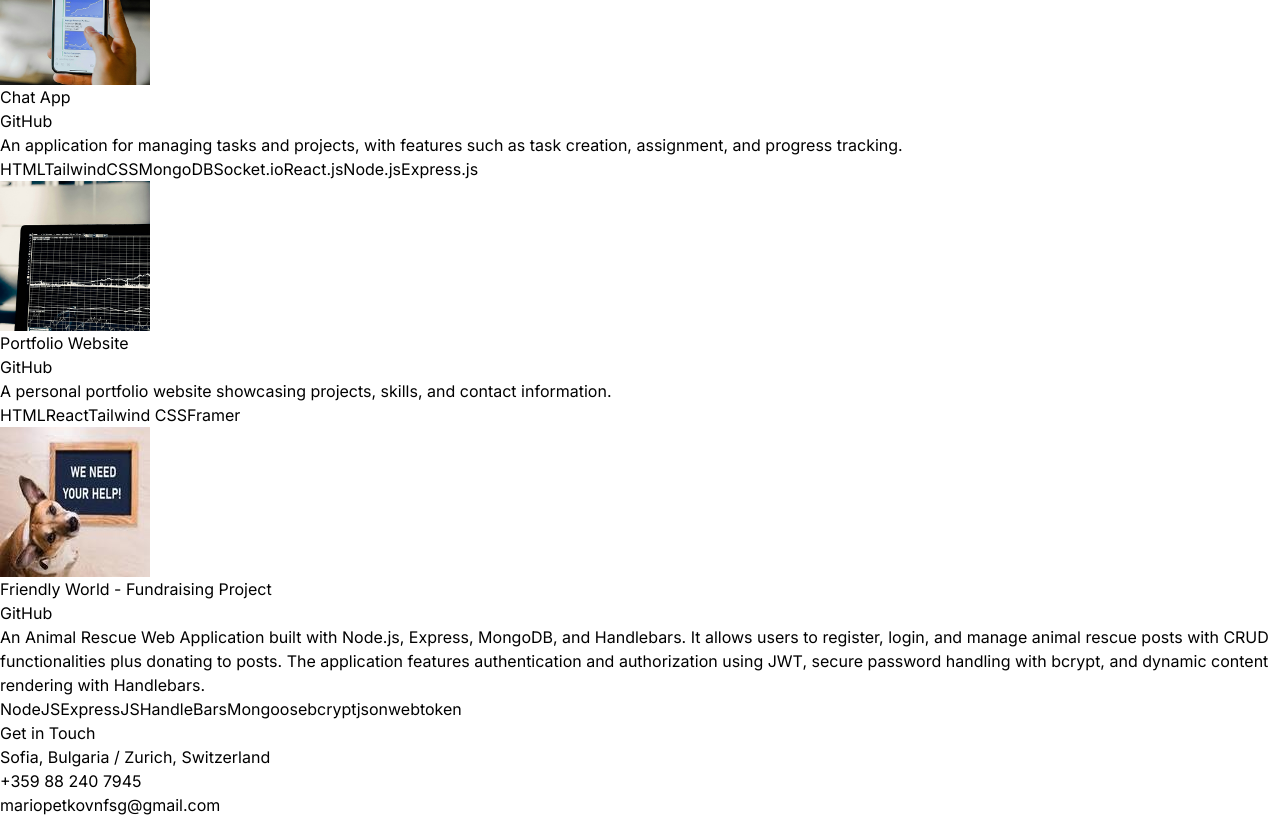
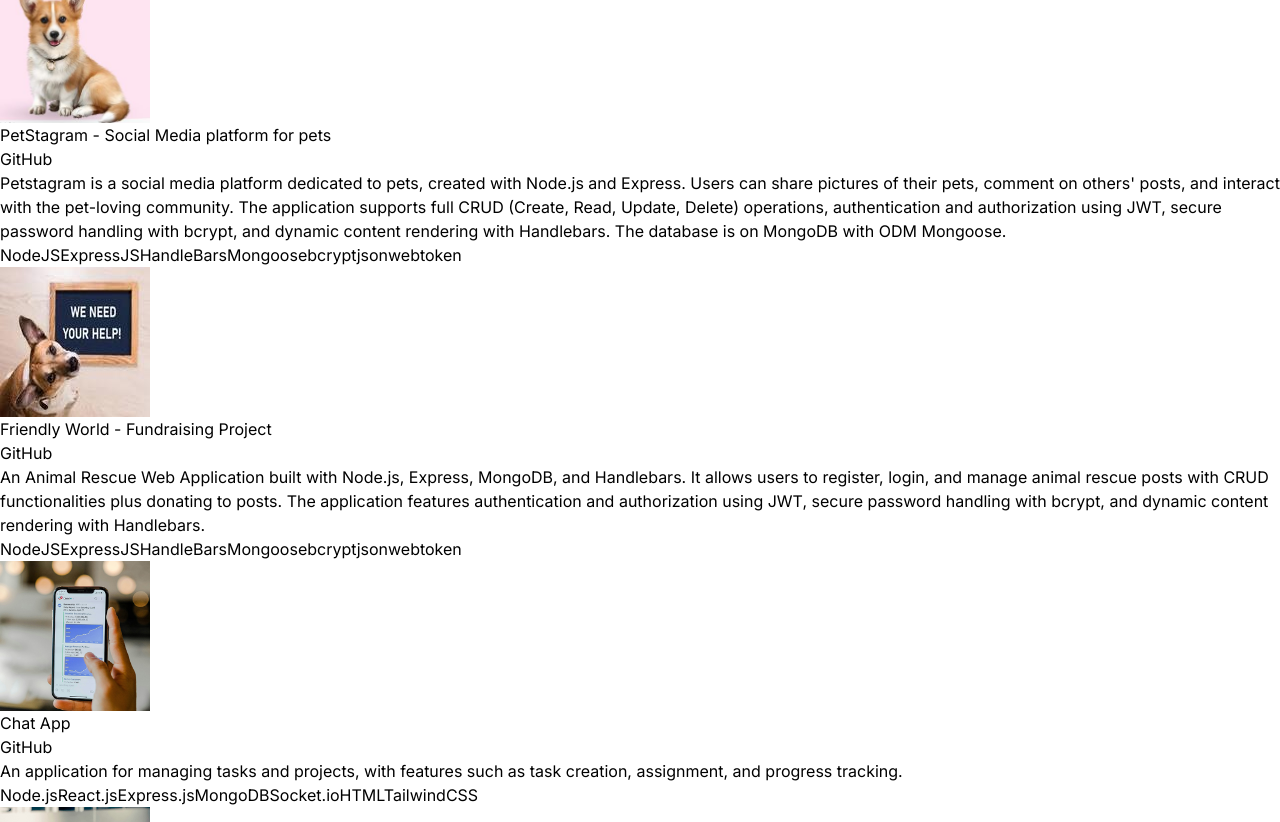
Before and after one commit to Mario1515/my-portfolio, a React (Vite) app: page / in a window 1280 px wide. Shown: the part 3820-4642 px from the top of the page. Built offline with nearby package versions, Linux system fonts and the light colour scheme.

Commit message:
Minor changes

```diff
--- a/src/constants/index.js
+++ b/src/constants/index.js
@@ -3,6 +3,7 @@ import project2 from "../assets/projects/project-2.jpg";
 import project3 from "../assets/projects/project-3.jpg";
 import project4 from "../assets/projects/project-4.jpg";
 import project5 from "../assets/projects/project-5.jpg";
+import project8 from "../assets/projects/project-8.jpg";
 
 export const HERO_CONTENT = `I am a passionate full stack developer with a knack for crafting robust and scalable web applications. Since I started coding in 2021, I have honed my skills in front-end technologies like React and back-end technologies like Node.js, MySQL, and MongoDB. My goal is to leverage my expertise to create innovative solutions that drive business growth and deliver exceptional user experiences.`;
 
@@ -47,16 +48,32 @@ export const PROJECTS = [
     title: "Crypto Easy",
     image: project1,
     description:
-      "A fully functional Crypto site called - Crypto Easy which utilizes technologies such as React.js for frontend development, Node.js for backend functionality, and MongoDB for database management, ensuring seamless integration and optimal performance for users exploring the dynamic world of cryptocurrencies and NFTs.",
-    technologies: ["HTML", "BootStrap CSS", "React", "Node.js", "MongoDB", "Express.js"],
+      "Crypto Easy is a platform that simplifies the exploration and management of cryptocurrencies ands. Using React.js for the frontend, Node.js and Express.js for the backend, and MongoDB for database management, it ensures seamless integration and performance. Leveraging the CoinGecko API, Crypto Easy provides real-time cryptocurrency data. Users can create their own NFTs, making digital collectibles accessible. Crypto Easy aims to offer a user-friendly, secure, and innovative experience for crypto enthusiasts.",
+    technologies: ["Node.js", "Express.js", "React", "CoinGecko API", "MongoDB", "BootStrap CSS"],
     link: "https://github.com/Mario1515/CryptoEasy",
+  },
+  {
+    title: "PetStagram - Social Media platform for pets",
+    image: project8,
+    description:
+      "Petstagram is a social media platform dedicated to pets, created with Node.js and Express. Users can share pictures of their pets, comment on others' posts, and interact with the pet-loving community. The application supports full CRUD (Create, Read, Update, Delete) operations, authentication and authorization using JWT, secure password handling with bcrypt, and dynamic content rendering with Handlebars. The database is on MongoDB with ODM Mongoose. ",
+    technologies: ["NodeJS", "ExpressJS", "HandleBars", "Mongoose", "bcrypt", "jsonwebtoken"],
+    link: "https://github.com/Mario1515/petstagram"
+  },
+  {
+    title: "Friendly World - Fundraising Project",
+    image: project5,
+    description:
+      "An Animal Rescue Web Application built with Node.js, Express, MongoDB, and Handlebars. It allows users to register, login, and manage animal rescue posts with CRUD functionalities plus donating to posts. The application features authentication and authorization using JWT, secure password handling with bcrypt, and dynamic content rendering with Handlebars.",
+    technologies: ["NodeJS", "ExpressJS", "HandleBars", "Mongoose", "bcrypt", "jsonwebtoken"],
+    link: "https://github.com/Mario1515/friendly-word"
   },
   {
     title: "Chat App",
     image: project2,
     description:
       "An application for managing tasks and projects, with features such as task creation, assignment, and progress tracking.",
-    technologies: ["HTML", "TailwindCSS", "MongoDB", "Socket.io", "React.js", "Node.js", "Express.js"],
+    technologies: ["Node.js", "React.js",  "Express.js", "MongoDB", "Socket.io", "HTML", "TailwindCSS"],
     link: "https://github.com/Mario1515/chat-app",
   },
   {
@@ -67,18 +84,10 @@ export const PROJECTS = [
     technologies: ["HTML", "React", "Tailwind CSS", "Framer"],
     link: "https://github.com/Mario1515/my-portfolio"
   },
-  {
-    title: "Friendly World - Fundraising Project",
-    image: project5,
-    description:
-      "An Animal Rescue Web Application built with Node.js, Express, MongoDB, and Handlebars. It allows users to register, login, and manage animal rescue posts with CRUD functionalities plus donating to posts. The application features authentication and authorization using JWT, secure password handling with bcrypt, and dynamic content rendering with Handlebars.",
-    technologies: ["NodeJS", "ExpressJS", "HandleBars", "Mongoose", "bcrypt", "jsonwebtoken"],
-    link: "https://github.com/Mario1515/friendly-word"
-  },
 ];
 
 export const CONTACT = {
-  address: "Sofia, Bulgaria /  Zurich, Switzerland",
+  address: "Sofia, Bulgaria",
   phoneNo: "+359 88 240 7945 ",
   email: "mariopetkovnfsg@gmail.com",
 };
```
Also changed, not shown: src/assets/projects/project-8.jpg (added).
